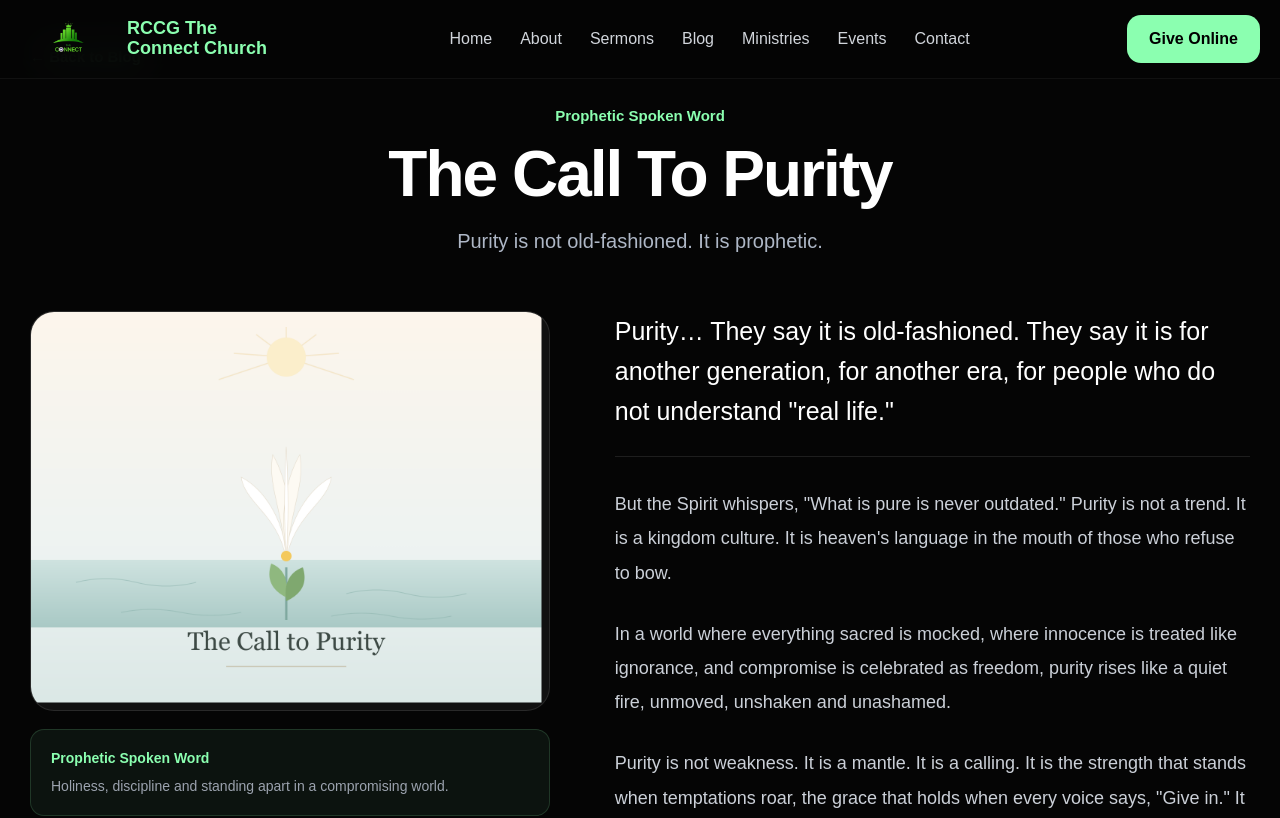
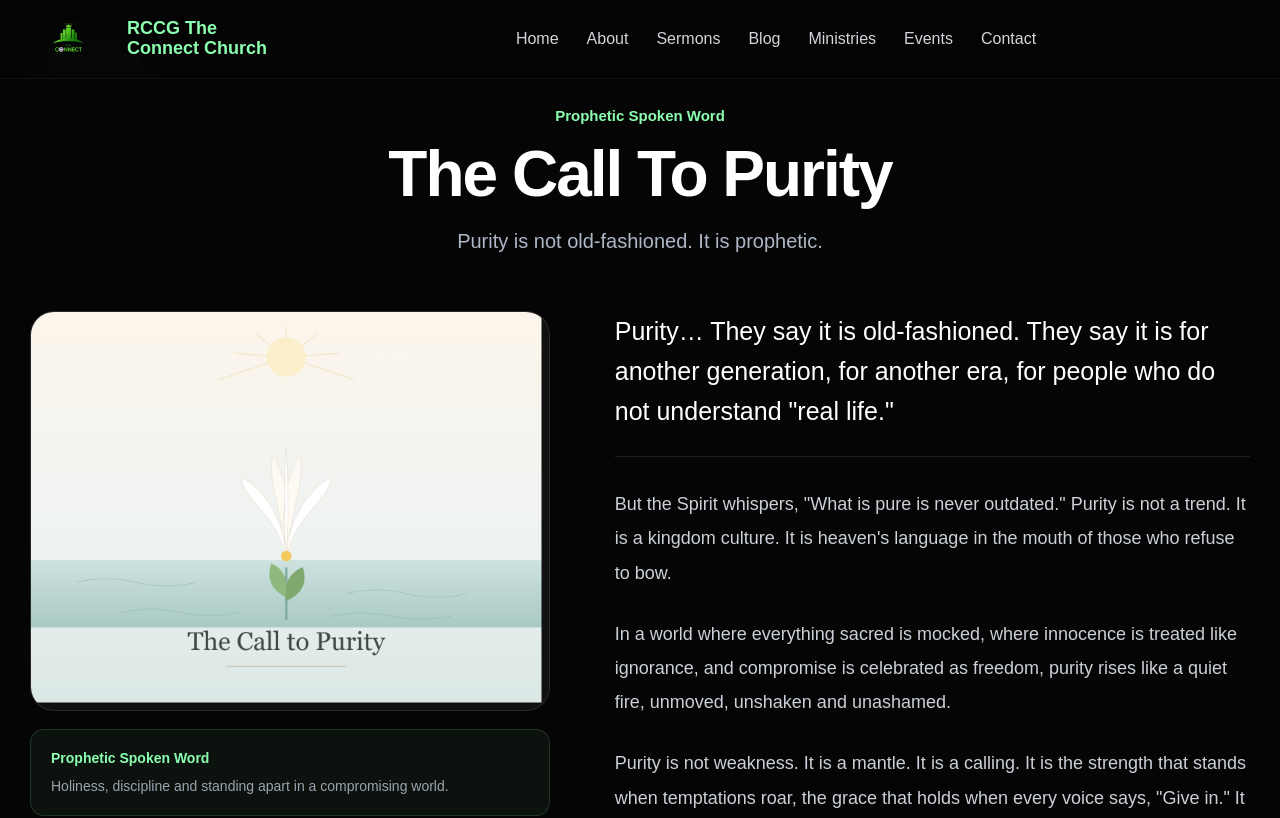
Before and after one commit to kingd-lab/RCCG-THE-CONNECT, a Next.js app in the folder RCCG-THE-CONNECT-SITE/: page /blog/the-call-to-purity in a window 1280 px wide. Shown: the top 818 px of the page. Built offline with nearby package versions, Linux system fonts and the light colour scheme.

Commit message:
Update Navbar.tsx

```diff
--- a/RCCG-THE-CONNECT-SITE/components/Navbar.tsx
+++ b/RCCG-THE-CONNECT-SITE/components/Navbar.tsx
@@ -114,9 +114,6 @@ export default function Navbar() {
         {/* RIGHT */}
         <div className="nav-right">
 
-          <button className="give-btn">
-            Give Online
-          </button>
 
           <button
             className="menu-btn"
```
